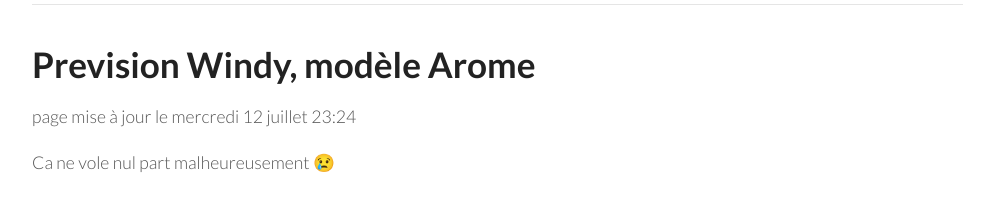
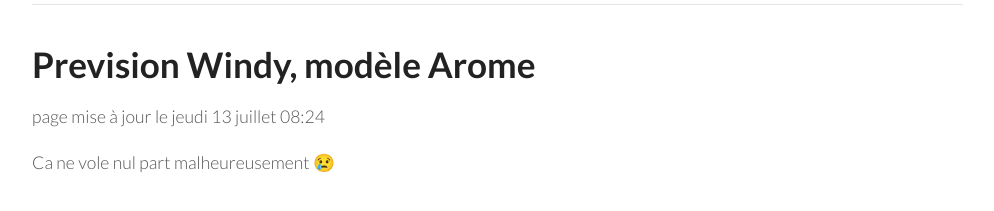
Before and after one commit to parapente-dans-le-nord/parapente-dans-le-nord.github.io, a Jekyll site: the page built from index.markdown, in a window 1280 px wide. Shown: the part 137-348 px from the top of the page, without its empty margins (26-1020 px from the left). Built offline with Jekyll 4.4.1, drawn with Linux system fonts in a browser that asks for light colours.

Commit message:
update index.markdown

```diff
--- a/all.markdown
+++ b/all.markdown
@@ -7,4 +7,4 @@ title:  "Tous les spots"
 {: .links}
 
 # Prevision Windy, modèle Arome
-page mise à jour le mercredi 12 juillet 23:24
+page mise à jour le jeudi 13 juillet 08:25
--- a/index.markdown
+++ b/index.markdown
@@ -7,7 +7,7 @@ title:  "Ou ça vole"
 {: .links}
 
 # Prevision Windy, modèle Arome
-page mise à jour le mercredi 12 juillet 23:24
+page mise à jour le jeudi 13 juillet 08:24
 
 
 Ca ne vole nul part malheureusement 😢
```
